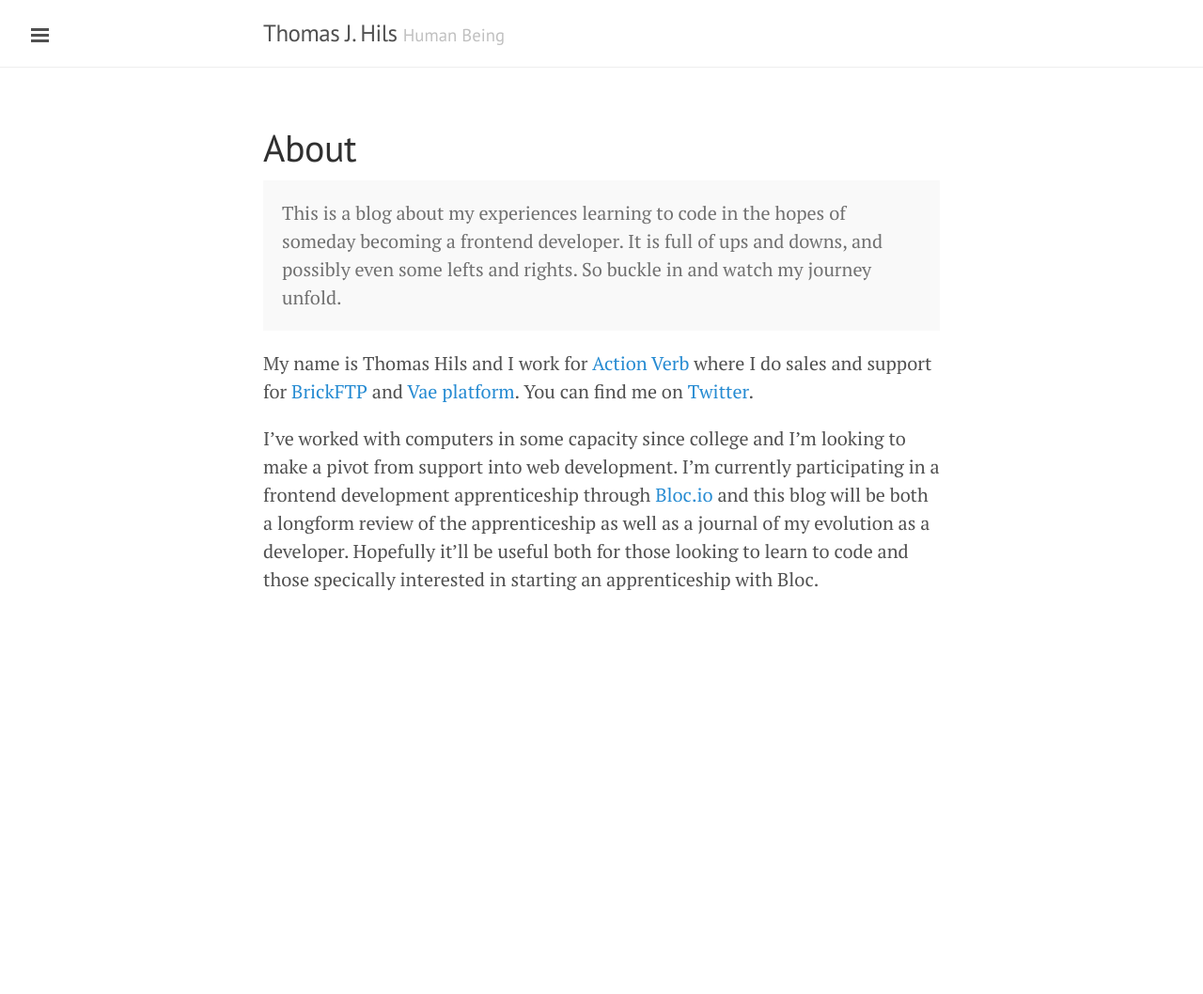
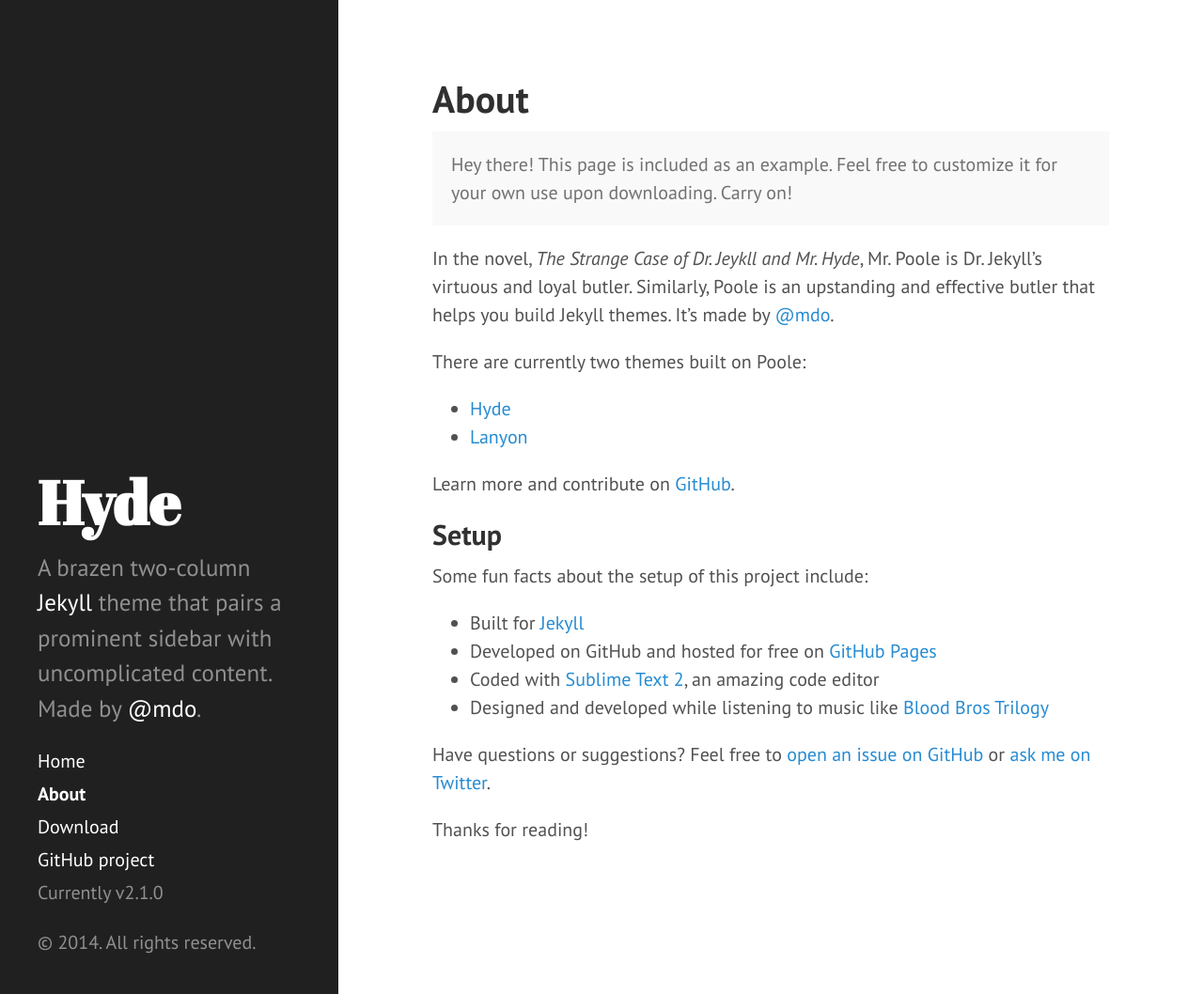
Before and after one commit to tjhils/oldblog, a Jekyll site: the page built from about.md, in a window 1280 px wide and 1058 px high. Shown: the whole window at 94% size. Built offline with Jekyll 4.4.1, drawn with Linux system fonts in a browser that asks for light colours; Markdown is read by kramdown in place of the engine named in the settings.

Commit message:
changed layout

```diff
--- /dev/null
+++ b/CNAME
@@ -0,0 +1 @@
+hyde.getpoole.com
--- a/_config.yml
+++ b/_config.yml
@@ -1,24 +1,26 @@
 # Dependencies
 markdown:         redcarpet
-pygments:         true
+highlighter:      pygments
 
 # Permalinks
 permalink:        pretty
+relative_permalinks: true
 
 # Setup
-title:            Thomas J. Hils
-tagline:          'Human Being'
-description:      'A blog about nothing.'
-url:              http://tjhils.github.io
-baseurl:          '/'
-paginate:         5
+title:            Hyde
+tagline:          'A Jekyll theme'
+description:      'A brazen two-column <a href="http://jekyllrb.com" target="_blank">Jekyll</a> theme that pairs a prominent sidebar with uncomplicated content. Made by <a href="https://twitter.com/mdo" target="_blank">@mdo</a>.'
+url:              http://hyde.getpoole.com
+baseurl:          /
 
 author:
   name:           'Mark Otto'
   url:            https://twitter.com/mdo
 
+paginate:         5
+
 # Custom vars
-version:          1.0.0
+version:          2.1.0
 
 github:
-  repo:           http://tjhils.github.io
+  repo:           https://github.com/poole/hyde
--- a/_includes/head.html
+++ b/_includes/head.html
@@ -17,12 +17,12 @@
   <!-- CSS -->
   <link rel="stylesheet" href="{{ site.baseurl }}public/css/poole.css">
   <link rel="stylesheet" href="{{ site.baseurl }}public/css/syntax.css">
-  <link rel="stylesheet" href="{{ site.baseurl }}public/css/lanyon.css">
-  <link rel="stylesheet" href="http://fonts.googleapis.com/css?family=PT+Serif:400,400italic,700|PT+Sans:400">
+  <link rel="stylesheet" href="{{ site.baseurl }}public/css/hyde.css">
+  <link rel="stylesheet" href="http://fonts.googleapis.com/css?family=PT+Sans:400,400italic,700|Abril+Fatface">
 
   <!-- Icons -->
-  <link rel="apple-touch-icon-precomposed" sizes="144x144" href="{{ site.baseurl }}public/apple-touch-icon-precomposed.png">
-  <link rel="shortcut icon" href="{{ site.baseurl }}public/favicon.ico">
+  <link rel="apple-touch-icon-precomposed" sizes="144x144" href="{{ site.baseurl }}public/apple-touch-icon-144-precomposed.png">
+                                 <link rel="shortcut icon" href="{{ site.baseurl }}public/favicon.ico">
 
   <!-- RSS -->
   <link rel="alternate" type="application/rss+xml" title="RSS" href="/atom.xml">
--- a/_includes/sidebar.html
+++ b/_includes/sidebar.html
@@ -1,15 +1,16 @@
-<!-- Target for toggling the sidebar `.sidebar-checkbox` is for regular
-     styles, `#sidebar-checkbox` for behavior. -->
-<input type="checkbox" class="sidebar-checkbox" id="sidebar-checkbox">
-
-<!-- Toggleable sidebar -->
-<div class="sidebar" id="sidebar">
-  <div class="sidebar-item">
-    <p>{{ site.description }}</p>
+<div class="sidebar">
+  <div class="container sidebar-sticky">
+    <div class="sidebar-about">
+      <h1>
+        <a href="{{ site.baseurl }}">
+          {{ site.title }}
+        </a>
+      </h1>
+      <p class="lead">{{ site.description }}</p>
     </div>
 
     <nav class="sidebar-nav">
-    <a class="sidebar-nav-item{% if page.url == site.baseurl %} active{% endif %}" href="/">Home</a>
+      <a class="sidebar-nav-item{% if page.url == site.baseurl %} active{% endif %}" href="{{ site.baseurl }}">Home</a>
 
       {% comment %}
         The code below dynamically generates a sidebar nav of pages with
@@ -25,13 +26,11 @@
         {% endif %}
       {% endfor %}
 
-
+      <a class="sidebar-nav-item" href="{{ site.github.repo }}/archive/v{{ site.version }}.zip">Download</a>
+      <a class="sidebar-nav-item" href="{{ site.github.repo }}">GitHub project</a>
       <span class="sidebar-nav-item">Currently v{{ site.version }}</span>
     </nav>
 
-  <div class="sidebar-item">
-    <p>
-      &copy; {{ site.time | date: '%Y' }}. All rights reserved.
-    </p>
+    <p>&copy; {{ site.time | date: '%Y' }}. All rights reserved.</p>
   </div>
 </div>
--- a/_layouts/default.html
+++ b/_layouts/default.html
@@ -7,41 +7,9 @@
 
     {% include sidebar.html %}
 
-    <!-- Wrap is the content to shift when toggling the sidebar. We wrap the
-         content to avoid any CSS collisions with our real content. -->
-    <div class="wrap">
-      <div class="masthead">
-        <div class="container">
-          <h3 class="masthead-title">
-            <a href="/" title="Home">{{ site.title }}</a>
-            <small>{{ site.tagline }}</small>
-          </h3>
-        </div>
-      </div>
-
-      <div class="container content">
-        {{ content }}
-      </div>
+    <div class="content container">
+      {{ content }}
     </div>
 
-    <label for="sidebar-checkbox" class="sidebar-toggle"></label>
-
-    <script>
-      (function(document) {
-        var toggle = document.querySelector('.sidebar-toggle');
-        var sidebar = document.querySelector('#sidebar');
-        var checkbox = document.querySelector('#sidebar-checkbox');
-
-        document.addEventListener('click', function(e) {
-          var target = e.target;
-
-          if(!checkbox.checked ||
-             sidebar.contains(target) ||
-             (target === checkbox || target === toggle)) return;
-
-          checkbox.checked = false;
-        }, false);
-      })(document);
-    </script>
   </body>
 </html>
--- a/about.md
+++ b/about.md
@@ -4,10 +4,27 @@
 ---
 
 <p class="message">
-  This is a blog about my experiences learning to code in the hopes of someday becoming a frontend developer. It is full of ups and downs, and possibly even some lefts and rights. So buckle in and watch my journey unfold.
-
+  Hey there! This page is included as an example. Feel free to customize it for your own use upon downloading. Carry on!
 </p>
 
-My name is Thomas Hils and I work for [Action Verb](www.actionverb.com) where I do sales and support for [BrickFTP](www.brickftp.com) and [Vae platform](www.vaeplatform.com). You can find me on [Twitter](www.twitter.com/tjhils).
+In the novel, *The Strange Case of Dr. Jeykll and Mr. Hyde*, Mr. Poole is Dr. Jekyll's virtuous and loyal butler. Similarly, Poole is an upstanding and effective butler that helps you build Jekyll themes. It's made by [@mdo](https://twitter.com/mdo).
 
-I've worked with computers in some capacity since college and I'm looking to make a pivot from support into web development. I'm currently participating in a frontend development apprenticeship through [Bloc.io](www.bloc.io) and this blog will be both a longform review of the apprenticeship as well as a journal of my evolution as a developer. Hopefully it'll be useful both for those looking to learn to code and those specically interested in starting an apprenticeship with Bloc.
+There are currently two themes built on Poole:
+
+* [Hyde](http://hyde.getpoole.com)
+* [Lanyon](http://lanyon.getpoole.com)
+
+Learn more and contribute on [GitHub](https://github.com/poole).
+
+## Setup
+
+Some fun facts about the setup of this project include:
+
+* Built for [Jekyll](http://jekyllrb.com)
+* Developed on GitHub and hosted for free on [GitHub Pages](https://pages.github.com)
+* Coded with [Sublime Text 2](http://sublimetext.com), an amazing code editor
+* Designed and developed while listening to music like [Blood Bros Trilogy](https://soundcloud.com/maddecent/sets/blood-bros-series)
+
+Have questions or suggestions? Feel free to [open an issue on GitHub](https://github.com/poole/issues/new) or [ask me on Twitter](https://twitter.com/mdo).
+
+Thanks for reading!
--- a/atom.xml
+++ b/atom.xml
@@ -1,5 +1,5 @@
 ---
-layout: nil
+layout: null
 ---
 
 <?xml version="1.0" encoding="utf-8"?>
--- /dev/null
+++ b/public/css/hyde.css
@@ -0,0 +1,250 @@
+/*
+ *  __                  __
+ * /\ \                /\ \
+ * \ \ \___   __  __   \_\ \     __
+ *  \ \  _ `\/\ \/\ \  /'_` \  /'__`\
+ *   \ \ \ \ \ \ \_\ \/\ \_\ \/\  __/
+ *    \ \_\ \_\/`____ \ \___,_\ \____\
+ *     \/_/\/_/`/___/> \/__,_ /\/____/
+ *                /\___/
+ *                \/__/
+ *
+ * Designed, built, and released under MIT license by @mdo. Learn more at
+ * https://github.com/poole/hyde.
+ */
+
+
+/*
+ * Contents
+ *
+ * Global resets
+ * Sidebar
+ * Container
+ * Reverse layout
+ * Themes
+ */
+
+
+/*
+ * Global resets
+ *
+ * Update the foundational and global aspects of the page.
+ */
+
+html {
+  font-family: "PT Sans", Helvetica, Arial, sans-serif;
+}
+@media (min-width: 48em) {
+  html {
+    font-size: 16px;
+  }
+}
+@media (min-width: 58em) {
+  html {
+    font-size: 20px;
+  }
+}
+
+
+/*
+ * Sidebar
+ *
+ * Flexible banner for housing site name, intro, and "footer" content. Starts
+ * out above content in mobile and later moves to the side with wider viewports.
+ */
+
+.sidebar {
+  text-align: center;
+  padding: 2rem 1rem;
+  color: rgba(255,255,255,.5);
+  background-color: #202020;
+}
+@media (min-width: 48em) {
+  .sidebar {
+    position: fixed;
+    top: 0;
+    left: 0;
+    bottom: 0;
+    width: 18rem;
+    text-align: left;
+  }
+}
+
+/* Sidebar links */
+.sidebar a {
+  color: #fff;
+}
+
+/* About section */
+.sidebar-about h1 {
+  color: #fff;
+  margin-top: 0;
+  font-family: "Abril Fatface", serif;
+  font-size: 3.25rem;
+}
+
+/* Sidebar nav */
+.sidebar-nav {
+  margin-bottom: 1rem;
+}
+.sidebar-nav-item {
+  display: block;
+  line-height: 1.75;
+}
+a.sidebar-nav-item:hover,
+a.sidebar-nav-item:focus {
+  text-decoration: underline;
+}
+.sidebar-nav-item.active {
+  font-weight: bold;
+}
+
+/* Sticky sidebar
+ *
+ * Add the `sidebar-sticky` class to the sidebar's container to affix it the
+ * contents to the bottom of the sidebar in tablets and up.
+ */
+
+@media (min-width: 48em) {
+  .sidebar-sticky {
+    position: absolute;
+    right:  1rem;
+    bottom: 1rem;
+    left:   1rem;
+  }
+}
+
+
+/* Container
+ *
+ * Align the contents of the site above the proper threshold with some margin-fu
+ * with a 25%-wide `.sidebar`.
+ */
+
+.content {
+  padding-top:    4rem;
+  padding-bottom: 4rem;
+}
+
+@media (min-width: 48em) {
+  .content {
+    max-width: 38rem;
+    margin-left: 20rem;
+    margin-right: 2rem;
+  }
+}
+
+@media (min-width: 64em) {
+  .content {
+    margin-left: 22rem;
+    margin-right: 4rem;
+  }
+}
+
+
+/*
+ * Reverse layout
+ *
+ * Flip the orientation of the page by placing the `.sidebar` on the right.
+ */
+
+@media (min-width: 48em) {
+  .layout-reverse .sidebar {
+    left: auto;
+    right: 0;
+  }
+  .layout-reverse .content {
+    margin-left: 2rem;
+    margin-right: 20rem;
+  }
+}
+
+@media (min-width: 64em) {
+  .layout-reverse .content {
+    margin-left: 4rem;
+    margin-right: 22rem;
+  }
+}
+
+
+
+/*
+ * Themes
+ *
+ * As of v1.1, Hyde includes optional themes to color the sidebar and links
+ * within blog posts. To use, add the class of your choosing to the `body`.
+ */
+
+/* Base16 (http://chriskempson.github.io/base16/#default) */
+
+/* Red */
+.theme-base-08 .sidebar {
+  background-color: #ac4142;
+}
+.theme-base-08 .content a,
+.theme-base-08 .related-posts li a:hover {
+  color: #ac4142;
+}
+
+/* Orange */
+.theme-base-09 .sidebar {
+  background-color: #d28445;
+}
+.theme-base-09 .content a,
+.theme-base-09 .related-posts li a:hover {
+  color: #d28445;
+}
+
+/* Yellow */
+.theme-base-0a .sidebar {
+  background-color: #f4bf75;
+}
+.theme-base-0a .content a,
+.theme-base-0a .related-posts li a:hover {
+  color: #f4bf75;
+}
+
+/* Green */
+.theme-base-0b .sidebar {
+  background-color: #90a959;
+}
+.theme-base-0b .content a,
+.theme-base-0b .related-posts li a:hover {
+  color: #90a959;
+}
+
+/* Cyan */
+.theme-base-0c .sidebar {
+  background-color: #75b5aa;
+}
+.theme-base-0c .content a,
+.theme-base-0c .related-posts li a:hover {
+  color: #75b5aa;
+}
+
+/* Blue */
+.theme-base-0d .sidebar {
+  background-color: #6a9fb5;
+}
+.theme-base-0d .content a,
+.theme-base-0d .related-posts li a:hover {
+  color: #6a9fb5;
+}
+
+/* Magenta */
+.theme-base-0e .sidebar {
+  background-color: #aa759f;
+}
+.theme-base-0e .content a,
+.theme-base-0e .related-posts li a:hover {
+  color: #aa759f;
+}
+
+/* Brown */
+.theme-base-0f .sidebar {
+  background-color: #8f5536;
+}
+.theme-base-0f .content a,
+.theme-base-0f .related-posts li a:hover {
+  color: #8f5536;
+}
```
Also changed, not shown: LICENSE.md, README.md, index.html (line endings or trailing spaces), public/apple-touch-icon-144-precomposed.png (added), public/favicon.ico, 1 other file. Lines whose indentation alone changed are shown as unchanged.
